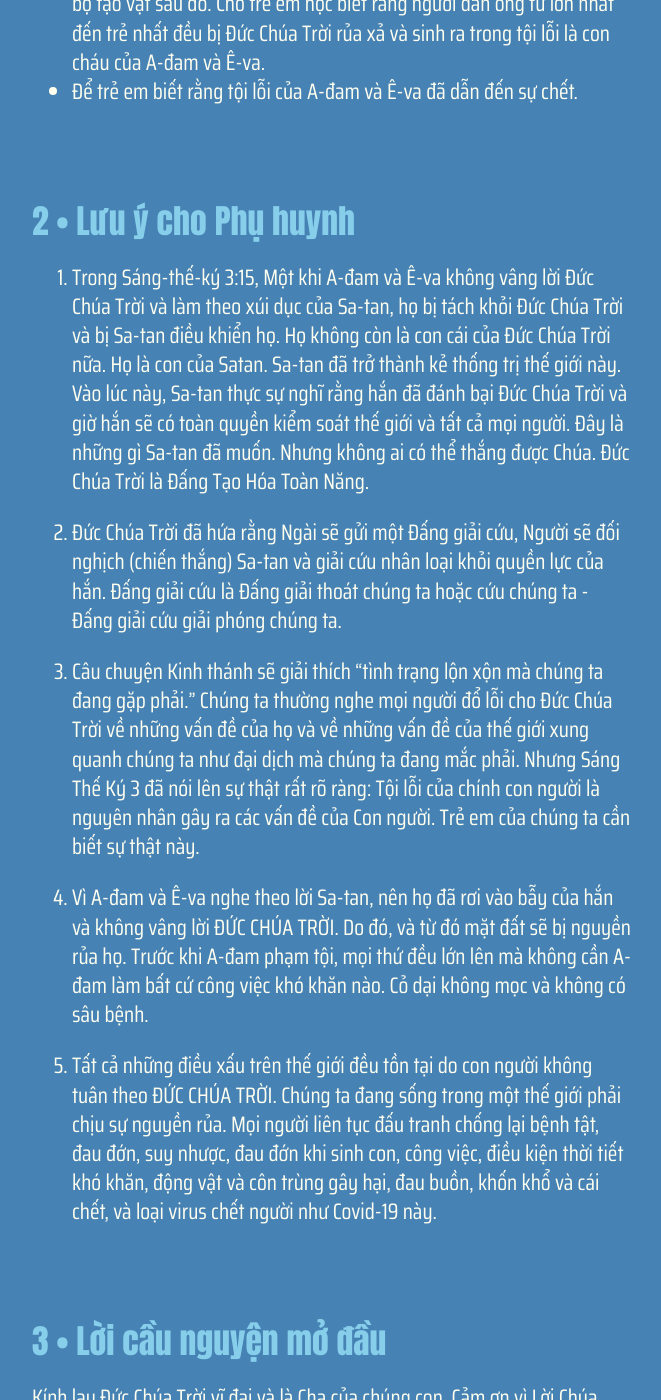
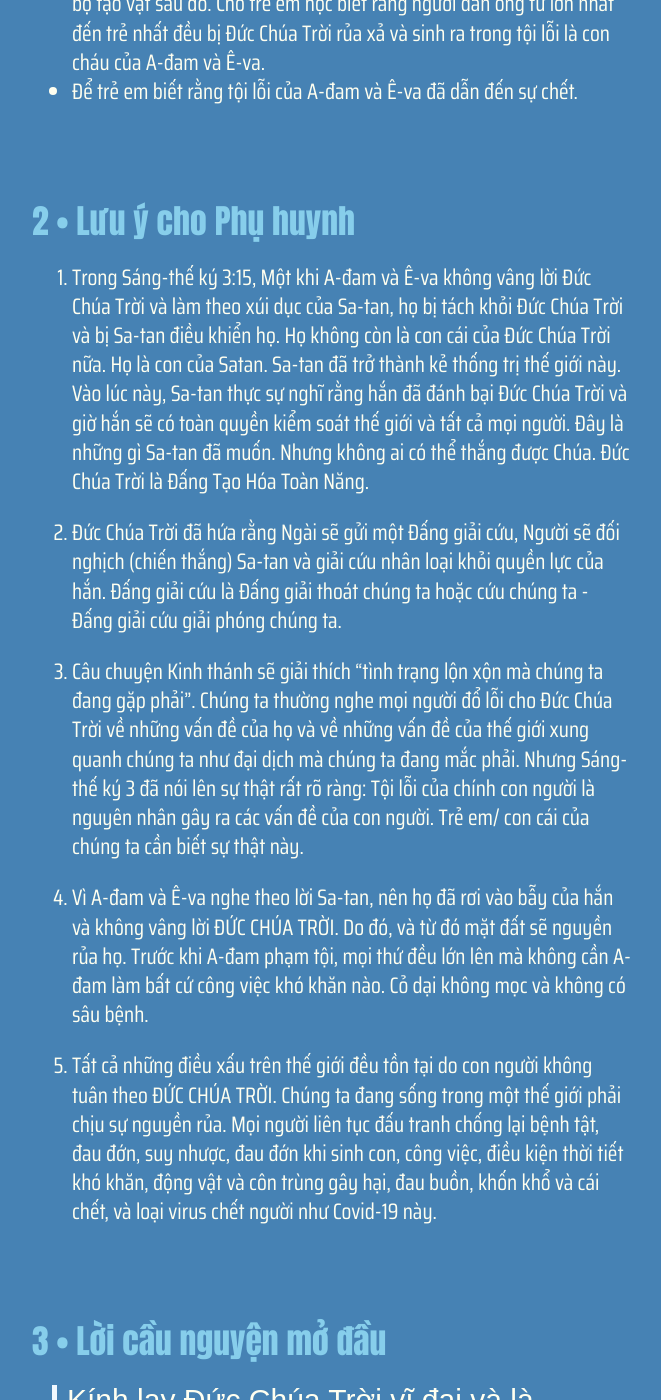
Before and after one commit to GospelTrust/LGS, a Jekyll site: the page built from docs/content/_vi/07-1.md, in a window 1280 px wide and 1400 px high, scrolled down 807 px. Shown: the whole window, without its empty margins (308-969 px from the left). Built offline with Jekyll 4.4.1, drawn with Linux system fonts in a browser that asks for light colours; some web fonts are replaced; some of the changed text lies outside the part shown.

Commit message:
Update: w7d1

```diff
--- a/docs/content/_vi/07-1.md
+++ b/docs/content/_vi/07-1.md
@@ -13,41 +13,43 @@
 
 
 {% include lesson/section.html index=2 %}
-1. Trong Sáng-thế-ký 3:15, Một khi A-đam và Ê-va không vâng lời Đức Chúa Trời và làm theo xúi dục của Sa-tan, họ bị tách khỏi Đức Chúa Trời và bị Sa-tan điều khiển họ. Họ không còn là con cái của Đức Chúa Trời nữa. Họ là con của Satan. Sa-tan đã trở thành kẻ thống trị thế giới này. Vào lúc này, Sa-tan thực sự nghĩ rằng hắn đã đánh bại Đức Chúa Trời và giờ hắn sẽ có toàn quyền kiểm soát thế giới và tất cả mọi người. Đây là những gì Sa-tan đã muốn. Nhưng không ai có thể thắng được Chúa. Đức Chúa Trời là Đấng Tạo Hóa Toàn Năng.
+1. Trong Sáng-thế ký 3:15, Một khi A-đam và Ê-va không vâng lời Đức Chúa Trời và làm theo xúi dục của Sa-tan, họ bị tách khỏi Đức Chúa Trời và bị Sa-tan điều khiển họ. Họ không còn là con cái của Đức Chúa Trời nữa. Họ là con của Satan. Sa-tan đã trở thành kẻ thống trị thế giới này. Vào lúc này, Sa-tan thực sự nghĩ rằng hắn đã đánh bại Đức Chúa Trời và giờ hắn sẽ có toàn quyền kiểm soát thế giới và tất cả mọi người. Đây là những gì Sa-tan đã muốn. Nhưng không ai có thể thắng được Chúa. Đức Chúa Trời là Đấng Tạo Hóa Toàn Năng.
 
-2. Đức Chúa Trời đã hứa rằng Ngài sẽ gửi một Đấng giải cứu, Người sẽ đối nghịch (chiến thắng) Sa-tan và giải cứu nhân loại khỏi quyền lực của hắn. Đấng giải cứu là Đấng giải thoát chúng ta hoặc cứu chúng ta - Đấng giải cứu  giải phóng chúng ta.
+2. Đức Chúa Trời đã hứa rằng Ngài sẽ gửi một Đấng giải cứu, Người sẽ đối nghịch (chiến thắng) Sa-tan và giải cứu nhân loại khỏi quyền lực của hắn. Đấng giải cứu là Đấng giải thoát chúng ta hoặc cứu chúng ta - Đấng giải cứu giải phóng chúng ta.
 
-3. Câu chuyện Kinh thánh sẽ giải thích "tình trạng lộn xộn mà chúng ta đang gặp phải." Chúng ta thường nghe mọi người đổ lỗi cho Đức Chúa Trời về những vấn đề của họ và về những vấn đề của thế giới xung quanh chúng ta như đại dịch mà chúng ta đang mắc phải. Nhưng Sáng Thế Ký 3 đã nói lên sự thật rất rõ ràng: Tội lỗi của chính con người là nguyên nhân gây ra các vấn đề của Con người. Trẻ em của chúng ta cần biết sự thật này.
+3. Câu chuyện Kinh thánh sẽ giải thích "tình trạng lộn xộn mà chúng ta đang gặp phải". Chúng ta thường nghe mọi người đổ lỗi cho Đức Chúa Trời về những vấn đề của họ và về những vấn đề của thế giới xung quanh chúng ta như đại dịch mà chúng ta đang mắc phải. Nhưng Sáng-thế ký 3 đã nói lên sự thật rất rõ ràng: Tội lỗi của chính con người là nguyên nhân gây ra các vấn đề của con người. Trẻ em/ con cái của chúng ta cần biết sự thật này.
 
-4. Vì A-đam và Ê-va nghe theo lời Sa-tan, nên họ đã rơi vào bẫy của hắn và không vâng lời ĐỨC CHÚA TRỜI. Do đó, và từ đó mặt đất sẽ bị nguyền rủa họ. Trước khi A-đam phạm tội, mọi thứ đều lớn lên mà không cần A-đam làm bất cứ công việc khó khăn nào. Cỏ dại không mọc và không có sâu bệnh.
+4. Vì A-đam và Ê-va nghe theo lời Sa-tan, nên họ đã rơi vào bẫy của hắn và không vâng lời ĐỨC CHÚA TRỜI. Do đó, và từ đó mặt đất sẽ nguyền rủa họ. Trước khi A-đam phạm tội, mọi thứ đều lớn lên mà không cần A-đam làm bất cứ công việc khó khăn nào. Cỏ dại không mọc và không có sâu bệnh.
 
 5. Tất cả những điều xấu trên thế giới đều tồn tại do con người không tuân theo ĐỨC CHÚA TRỜI. Chúng ta đang sống trong một thế giới phải chịu sự nguyền rủa. Mọi người liên tục đấu tranh chống lại bệnh tật, đau đớn, suy nhược, đau đớn khi sinh con, công việc, điều kiện thời tiết khó khăn, động vật và côn trùng gây hại, đau buồn, khốn khổ và cái chết, và loại virus chết người như Covid-19 này.
 
 
 {% include lesson/section.html index=3 %}
-Kính lạy Đức Chúa Trời vĩ đại và là Cha của chúng con, Cảm ơn vì Lời Chúa hôm nay sẽ dạy chúng con về Công lý, Ân điển và Lòng thương xót của Chúa. Xin cho chúng con đáp ứng lại bằng sự thờ phượng, kính sợ và vâng lời Ngài. Nhân danh Cứu Chúa Jêsus Christ, chúng concầu nguyện, Amen.
+> Kính lạy Đức Chúa Trời vĩ đại và là Cha của chúng con, cảm ơn vì Lời Chúa hôm nay sẽ dạy chúng con về công lý, ân điển và lòng thương xót của Chúa. Xin cho chúng con đáp ứng lại bằng sự thờ phượng, kính sợ và vâng lời Ngài. Nhân danh Cứu Chúa Jêsus Christ, chúng con cầu nguyện, Amen.
 
 
 {% include lesson/section.html index=4 %}
-Sáng-thế Ký 3:17
+### Sáng-thế Ký 3:17
 17 Ngài lại phán cùng A-đam rằng: Vì ngươi nghe theo lời vợ mà ăn trái cây ta đã dặn không nên ăn, vậy, đất sẽ bị rủa sả vì ngươi; trọn đời ngươi phải chịu khó nhọc mới có vật đất sanh ra mà ăn.
 
 
 
 {% include lesson/section.html index=5 %}
-Có khi nào bạn bị cám dỗ làm điều gì đó không? Vậy nó là cái gì vậy?
+Có khi nào bạn bị cám dỗ làm điều gì đó không?
+Vậy điều đó gì?
 
 
 {% include lesson/section.html index=6 %}
-Đức Chúa Trời đã tạo ra thế giới tươi đẹp này cho A-đam và Ê-va sinh sống. Họ được phép làm bất cứ điều gì họ muốn, ngoại trừ một điều họ không được ăn trái cây từ cây biết điều thiện và điều ác. Sa-tan đến và cám dỗ họ và họ không tuân theo những gì Đức Chúa Trời đã yêu cầu họ tuân giữ. Điều gì sẽ xảy ra với họ? Hãy cùng tìm hiểu nhé!
+Đức Chúa Trời đã tạo ra thế giới tươi đẹp này cho A-đam và Ê-va sinh sống. Họ được phép làm bất cứ điều gì họ muốn, ngoại trừ một điều họ không được ăn trái cây từ cây biết điều thiện và điều ác. Sa-tan đến và cám dỗ họ và họ không tuân theo những gì Đức Chúa Trời đã yêu cầu họ tuân giữ.
+Điều gì sẽ xảy ra với họ? Hãy cùng tìm hiểu nhé!
 
 
 {% include lesson/section.html index=7 %}
-Sáng thế ký 3:16-21
+Sáng-thế ký 3:16-21
 
 
 {% include lesson/section.html index=8 %}
-ĐẾM ĐẾN 50
+### Đếm đến 50
 - Đếm chậm đến 50 và xem trẻ có thể kể lại câu chuyện trước khi bạn đạt 50 hay không (hoặc bạn có thể sử dụng một số cách khác phù hợp với câu chuyện).
 
 
@@ -58,4 +60,4 @@
 
 
 {% include lesson/section.html index=10 %}
-Lạy Chúa là ĐỨC CHÚA TRỜI của chúng con, chúng con quả thật đã đắc tội với Chúa. Xin thương xót chúng con, tha thứ cho chúng con vì sự ích kỷ và không vâng lời của chúng con. Chúng con đặt niềm tin vào Ngài. Nhân danh Cứu Chúa Jêsus Christ, chúng con cầu nguyện, Amen
+> Lạy Chúa là ĐỨC CHÚA TRỜI của chúng con, chúng con quả thật đã đắc tội với Chúa. Xin thương xót chúng con, tha thứ cho chúng con vì sự ích kỷ và không vâng lời của chúng con. Chúng con đặt niềm tin vào Ngài. Nhân danh Cứu Chúa Jêsus Christ, chúng con cầu nguyện, Amen
```
Also changed, not shown: other parts of docs/content/_vi/07-1.md (+2 -2 lines).
